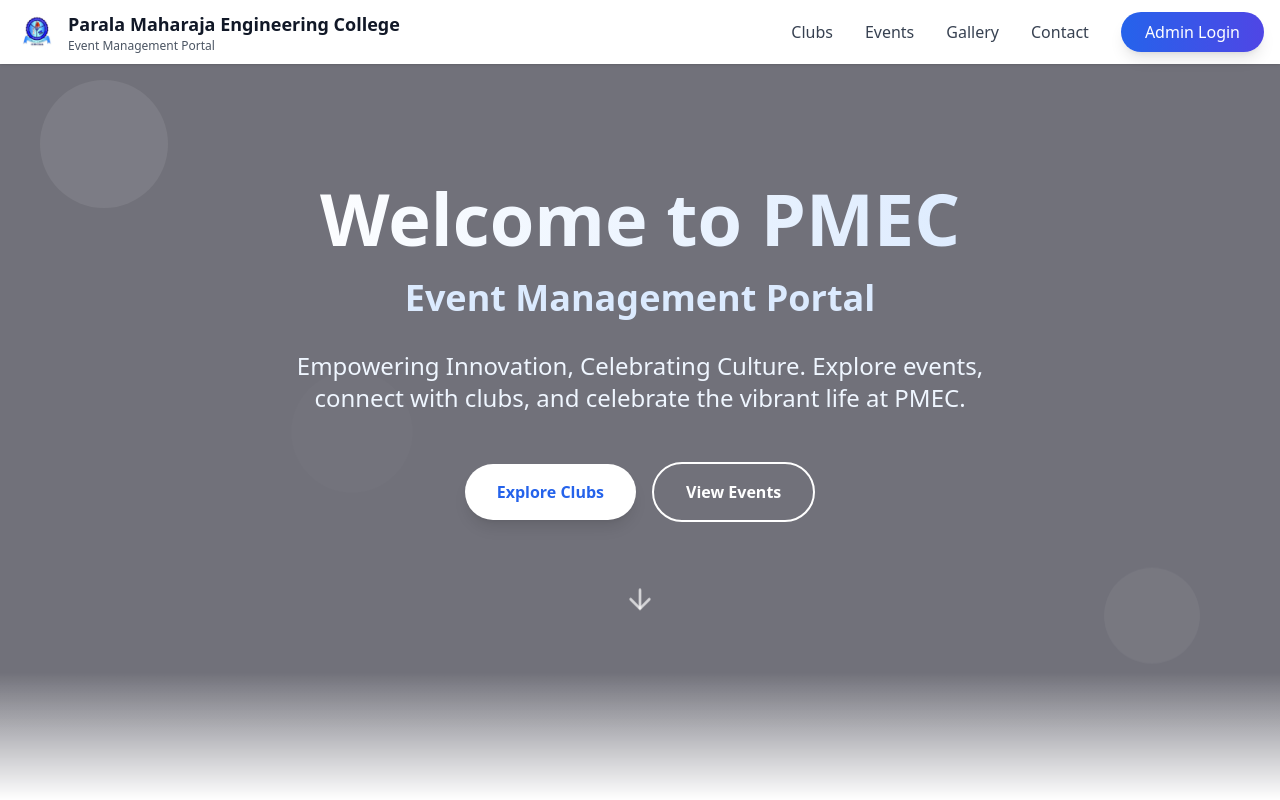
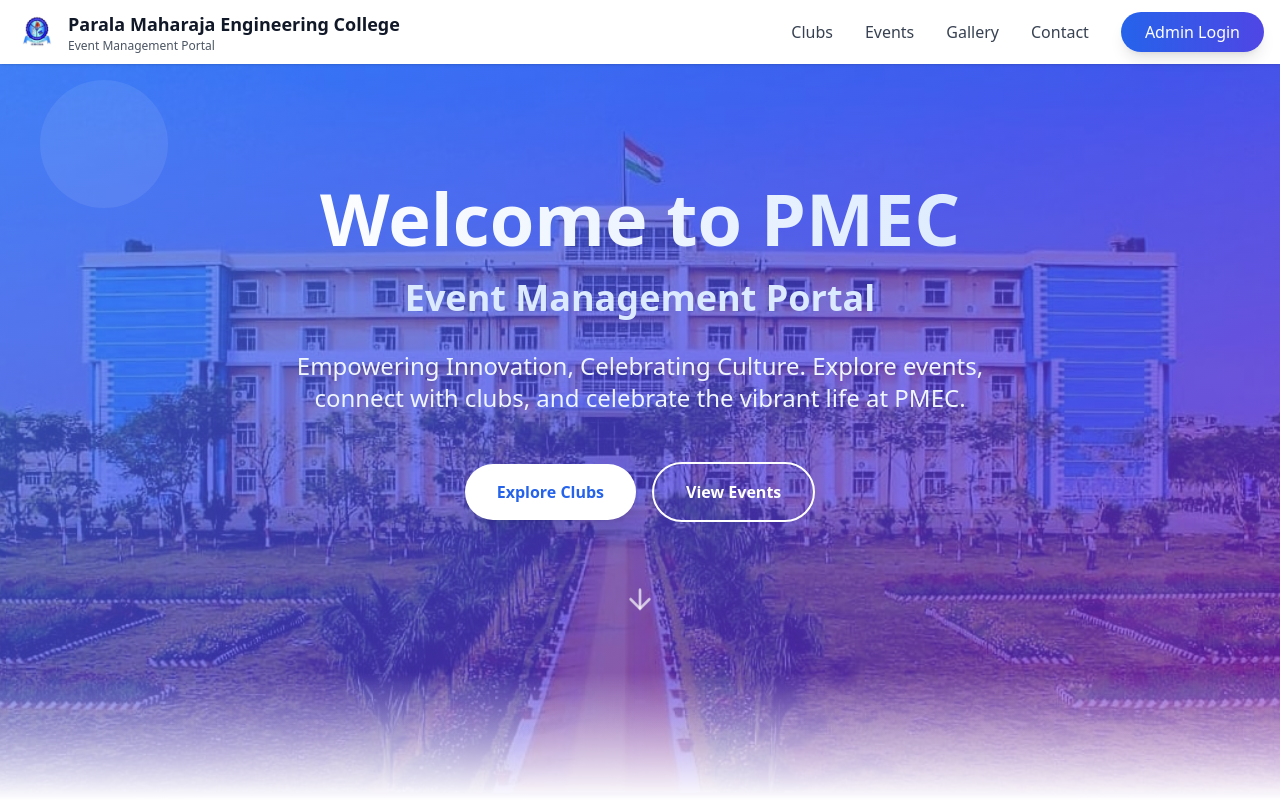
Before and after one commit to Pragati975/pmec-event-verse-portal, a React (Vite) app: page / in a window 1280 px wide. Shown: the top 800 px of the page. Built offline with nearby package versions, Linux system fonts and the light colour scheme.

Commit message:
Add background image
Add the provided image as a background.

```diff
--- a/src/components/Hero.tsx
+++ b/src/components/Hero.tsx
@@ -1,3 +1,4 @@
+
 import { ArrowDown } from "lucide-react";
 export const Hero = () => {
   const scrollToClubs = () => {
@@ -9,8 +10,18 @@ export const Hero = () => {
     }
   };
   return <section className="relative min-h-screen flex items-center justify-center bg-gradient-to-br from-blue-500 via-indigo-600 to-purple-700 text-white overflow-hidden">
+      {/* Background Image with Overlay */}
+      <div className="absolute inset-0">
+        <img
+          src="/lovable-uploads/41aef742-c055-437a-a734-9bab348a8d26.png"
+          alt="PMEC College Building"
+          className="w-full h-full object-cover"
+        />
+        <div className="absolute inset-0 bg-gradient-to-br from-blue-500/70 via-indigo-600/70 to-purple-700/70"></div>
+      </div>
+
       {/* Animated Background Elements */}
-      <div className="absolute inset-0 bg-zinc-500">
+      <div className="absolute inset-0">
         <div className="absolute top-20 left-10 w-32 h-32 bg-white/10 rounded-full animate-pulse"></div>
         <div className="absolute bottom-32 right-20 w-24 h-24 bg-white/5 rounded-full animate-bounce"></div>
         <div className="absolute top-1/2 left-1/4 w-16 h-16 bg-white/20 rounded-full animate-ping"></div>
```
Also changed, not shown: public/lovable-uploads/41aef742-c055-437a-a734-9bab348a8d26.png (added).
